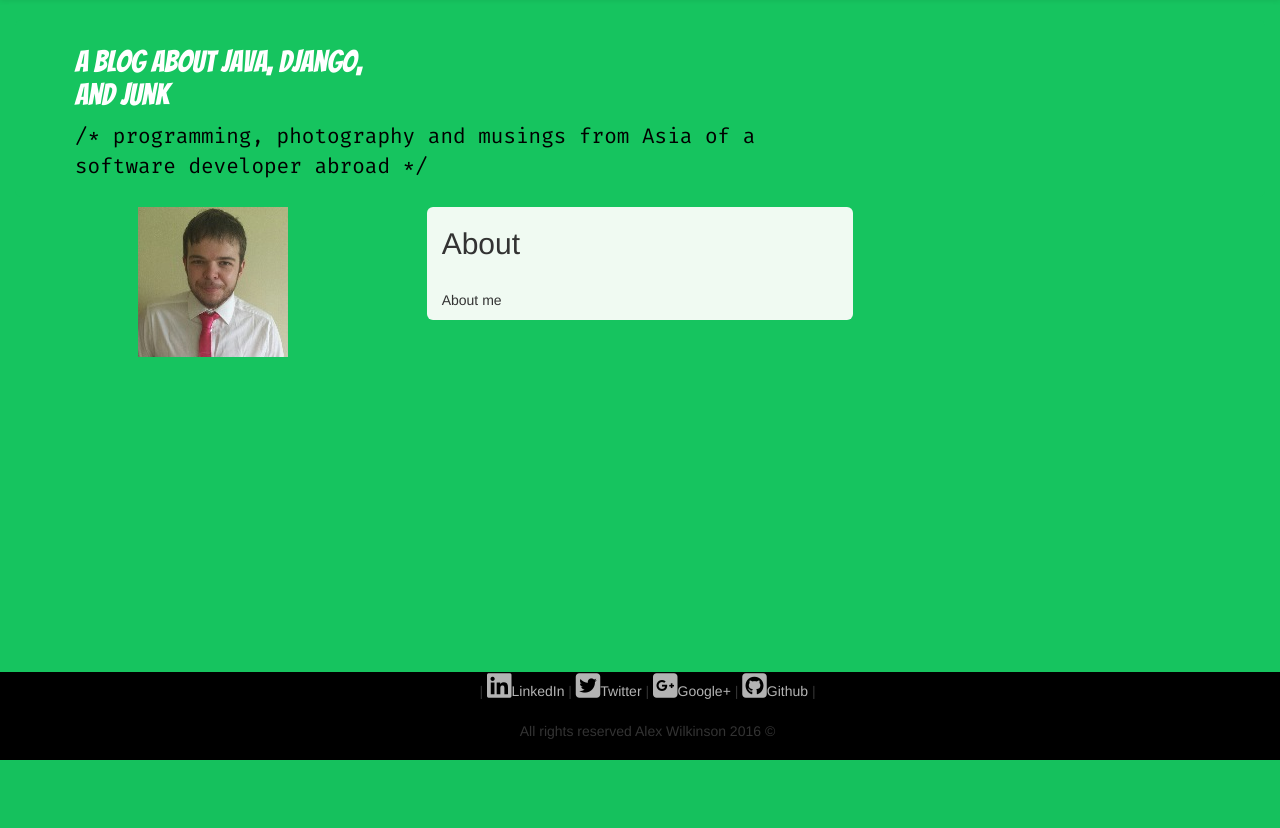
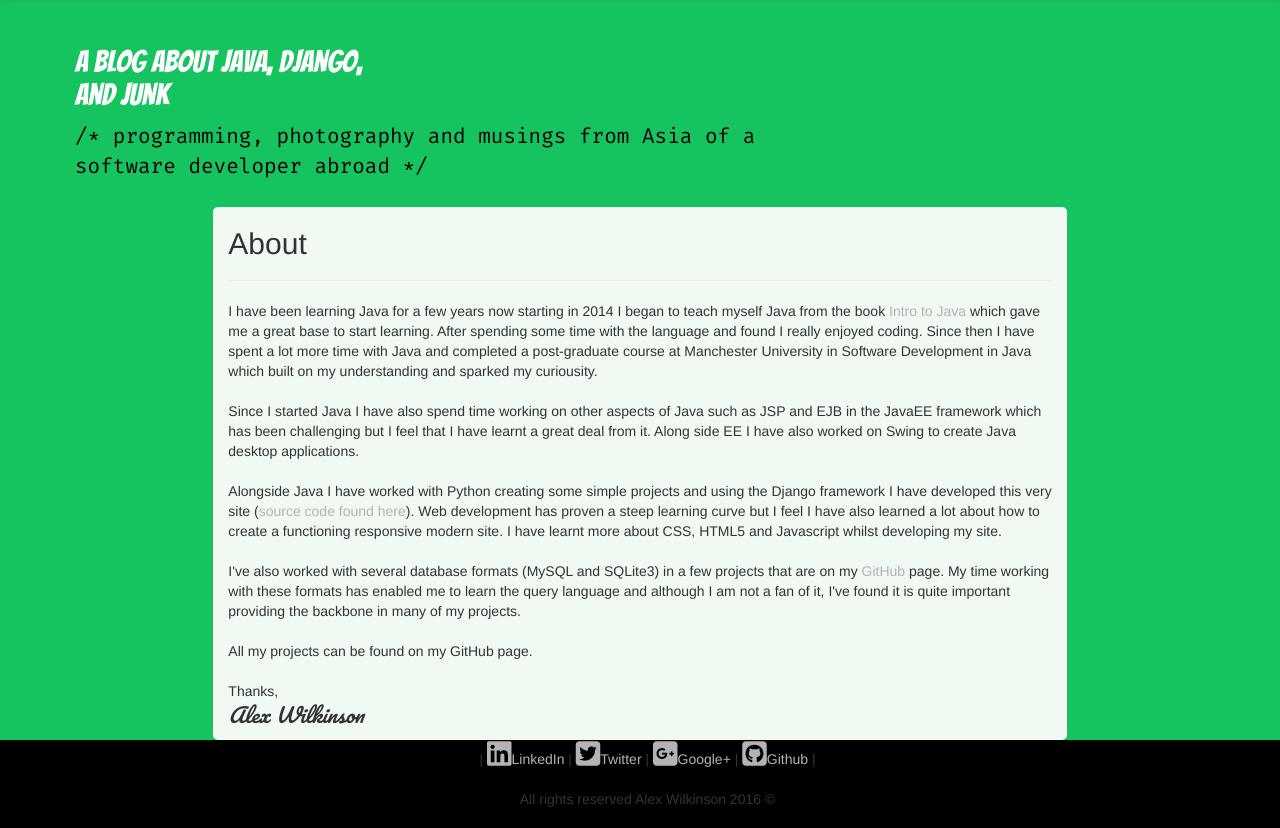
Before and after one commit to buzzlighter1/mysite, a Django app: page /about/ in a window 1280 px wide. Shown: the part 52-880 px from the top of the page. Before the commit the page ends 812 px from the top, so only its background shows below. Run offline with Django 3.2, Linux system fonts and the light colour scheme; some libraries are stand-ins or nearby versions.

Commit message:
Aug 16
Updated the create and edit views to now use widgets and it works well,
Delete is now working again and my about page has been written the
fundementals are sorted now can upload the basic site as is

```diff
--- a/blog/templates/blog/post.html
+++ b/blog/templates/blog/post.html
@@ -25,9 +25,9 @@
 				</div>
 				<div class="fb-like" data-href="{{request.build_absolute_uri}}" data-layout="button_count" data-action="like" data-size="small" data-show-faces="true" data-share="true"></div>
 				<hr>
-				<div class="content-markdown">
-				{{post.body}}
-				</div>
+<div class="content-markdown">
+{{post.body}}
+</div>
 				<hr>
 
 
--- a/blog/urls.py
+++ b/blog/urls.py
@@ -9,12 +9,15 @@ urlpatterns = [
 #order is important to prevent issues
 	url(r'^$', views.IndexView.as_view(), name ='blog_list'),
 
+	url(r'^delete/(?P<pk>[\d]+)/$',views.BlogDelete.as_view(), name='delete-blog'),
+
 	url(r'^add/$',views.BlogCreate.as_view(), name='add-blog'),
 
 	url(r'^(?P<slug>[\w-]+)/$',views.DetailView.as_view(), name='posts'),
 
 	url(r'^update/(?P<slug>[\w-]+)/$',views.BlogUpdate.as_view(), name='update-blog'),
 
-	url(r'^delete/(?P<slug>[\w-]+)$',views.BlogDelete.as_view(), name='delete-blog'),
+	#url(r'^delete/(?P<slug>[\w-]+)/$',views.BlogDelete.as_view(), name='delete-blog'),
+
 
 	]
--- a/mysite/settings.py
+++ b/mysite/settings.py
@@ -32,7 +32,7 @@ ALLOWED_HOSTS = []
 # Application definition
 
 INSTALLED_APPS = [
-    'pagedown',
+    'pagedown', #third party
     'blog',
     'personal',
     'polls.apps.PollsConfig',
--- a/personal/templates/personal/about.html
+++ b/personal/templates/personal/about.html
@@ -4,20 +4,22 @@
 
 {% block content %}
 
-<div class="row">
-	<div class="col-md-4" ><center>
+<style>
+	.main-post em{
+		font-family:'Pacifico', cursive;
+		padding-left: 0em;
+		font-size: 20px;
+	}
 
-		{% load static %}<img src="{% static 'img/personal/profile.jpg' %}" style="border-color: #f0faf2; "></img>
+</style>
+
+<div class = "row">
+	<div class="col-md-2"></div>
+	<div class = "col-md-8" style="background-color:#f0faf2; overflow: True; border-radius:5px;">
+		<div class = "col-mid-8">{% include "personal/includes/mainabout.html" %}
+		</div>
+	</div>
+</div>
 
 
-	</center></div>
-
-	<div class="col-md-4" style="background-color:#f0faf2; overflow: True; border-radius:6px;">
-	<h2>About</h2><br>
-	<p> About me</p>
-	</div>
-
-	<div class="col-md-4"></div>
-</div>
-
 {%endblock%}
--- a/personal/templates/personal/header.html
+++ b/personal/templates/personal/header.html
@@ -33,7 +33,7 @@
 			height:100%
 		}
 	</style>
-{% block head_extra %}{% endblock %}
+{% block head_extra %} {% endblock %}
 </head>
 
 
@@ -54,7 +54,7 @@
 		<div class="collapse navbar-collapse" id="main-nav">
 			<ul class="nav navbar-nav">
 				<li><a href="{% url 'blog:blog_list' %}">Blog</a></li>
-				<li><a href="{% static 'resume/resume.pdf' %}" target="blank">CV</a></li>
+				<li><a href="{% static 'doc/resume.pdf' %}" target="blank">CV</a></li>
 				<li><a href="{% url 'personal:about' %}">About</a></li>
 			</ul>
 
--- /dev/null
+++ b/personal/templates/personal/includes/mainabout.html
@@ -0,0 +1,40 @@
+<style>
+	.main-post em{
+		font-family:'Pacifico', cursive;
+		padding-left: 0em;
+		font-size: 20px;
+	}
+
+</style>
+<!-- {% load static %}<img src="{% static 'img/personal/profile.jpg' %}" style="border-color: #f0faf2; "></img> -->
+<h2>About</h2>
+<hr>
+<p class ="main-post">
+	I have been learning Java for a few years now starting in 2014 I began to teach myself Java from the book
+	<a href="https://www.amazon.com/Intro-Java-Programming-Comprehensive-Version/dp/0133761312/" target="blank">Intro to Java</a>
+	which gave me a great base to start learning. After spending some time with the language and found I really enjoyed coding.
+	Since then I have spent a lot more time with Java and completed a post-graduate course at Manchester University in Software Development in Java
+	which built on my understanding and sparked my curiousity.
+	<br>
+	<br>
+	Since I started Java I have also spend time working on other aspects of Java such as JSP and EJB in the JavaEE framework which has been challenging
+	but I feel that I have learnt a great deal from it. Along side EE I have also worked on Swing to create Java desktop applications.
+	<br>
+	<br>
+	Alongside Java I have worked with Python creating some simple projects and using the Django framework I have developed this very site
+	(<a href="https://github.com/anontyro/mysite" target="blank">source code found here</a>). Web development has proven a steep learning curve but I feel I have also learned
+	a lot about how to create a functioning responsive modern site. I have learnt more about CSS, HTML5 and Javascript whilst developing my site.
+	<br>
+	<br>
+	I've also worked with several database formats (MySQL and SQLite3) in a few projects that are on my <a href="https://github.com/anontyro" target="<br">GitHub</a> page.
+	My time working with these formats has enabled me to learn the query language and although I am not a fan of it, I've found it is quite important providing the backbone
+	in many of my projects.
+	<br>
+	<br>
+	All my projects can be found on my GitHub page.
+
+	<br><br>
+	Thanks,
+	<br>
+	<em>Alex Wilkinson</em>
+</p>
--- a/personal/templates/personal/index.html
+++ b/personal/templates/personal/index.html
@@ -35,7 +35,7 @@
 
 	<div class="col-md-3" id="cv">
 	{% load static %}
-		<center><a href="{% static 'resume/resume.pdf'  %}" target="blank"><i class="fa fa-paper-plane fa-5x" aria-hidden="true"></i></a>
+		<center><a href="{% static 'doc/resume.pdf'  %}" target="blank"><i class="fa fa-paper-plane fa-5x" aria-hidden="true"></i></a>
 			<p style="font-size: 15px">Grab a copy of my CV for some goodnight reading</p>
 			</i>
 		</center>
```
Also changed, not shown: blog/templates/blog/blog.html (+6 -4 lines), blog/views.py (+29 -13 lines), db.sqlite3.
